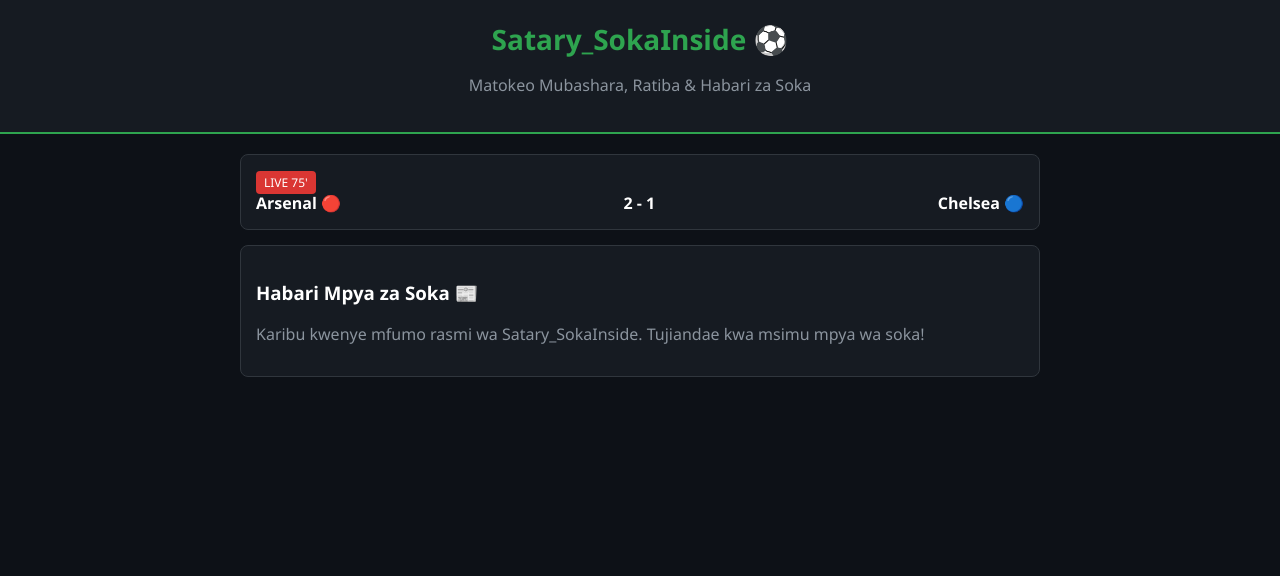
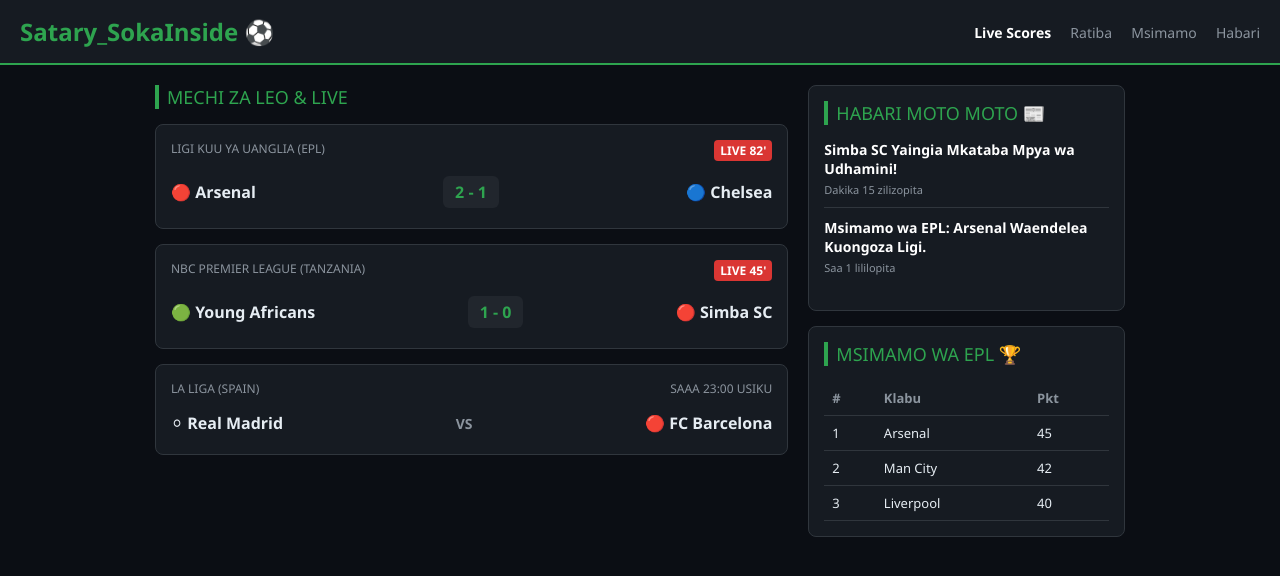
Before and after one commit to SatarySokaInside/Satary_SokaInside, a plain HTML site: page index.html in a window 1280 px wide. Drawn offline with Linux system fonts and the light colour scheme.

Commit message:
Update index.html

```diff
--- a/index.html
+++ b/index.html
@@ -3,76 +3,131 @@
 <head>
     <meta charset="UTF-8">
     <meta name="viewport" content="width=device-width, initial-scale=1.0">
-    <title>Satary_SokaInside - Live Scores & News</title>
+    <title>Satary_SokaInside - Live Sports & News</title>
     <style>
-        body {
-            background-color: #0d1117;
-            color: #ffffff;
-            font-family: 'Segoe UI', Tahoma, Geneva, Verdana, sans-serif;
-            margin: 0;
-            padding: 0;
-        }
-        header {
-            background-color: #161b22;
-            padding: 20px;
-            text-align: center;
-            border-bottom: 2px solid #2ea44f;
-        }
-        h1 {
-            color: #2ea44f;
-            margin: 0;
-            font-size: 28px;
-        }
-        p {
-            color: #8b949e;
-        }
-        .container {
-            padding: 20px;
-            max-width: 800px;
-            margin: 0 auto;
-        }
-        .card {
-            background-color: #161b22;
-            border: 1px solid #30363d;
-            border-radius: 8px;
-            padding: 15px;
-            margin-bottom: 15px;
-        }
-        .match {
-            display: flex;
-            justify-content: space-between;
-            align-items: center;
-            font-weight: bold;
-        }
-        .live-tag {
-            background-color: #da3633;
-            color: white;
-            padding: 3px 8px;
-            border-radius: 4px;
-            font-size: 12px;
-        }
+        * { box-sizing: border-box; margin: 0; padding: 0; font-family: 'Segoe UI', Tahoma, Geneva, Verdana, sans-serif; }
+        body { background-color: #0b0e14; color: #e6edf3; }
+
+        /* Header & Nav */
+        header { background-color: #161b22; padding: 15px 20px; border-bottom: 2px solid #2ea44f; display: flex; justify-content: space-between; align-items: center; }
+        .logo { font-size: 24px; font-weight: bold; color: #2ea44f; }
+        nav a { color: #8b949e; margin-left: 15px; text-decoration: none; font-size: 14px; }
+        nav a.active, nav a:hover { color: #ffffff; font-weight: bold; }
+
+        /* Main Container */
+        .container { max-width: 1000px; margin: 20px auto; padding: 0 15px; display: grid; grid-template-columns: 2fr 1fr; gap: 20px; }
+
+        /* Section Titles */
+        .section-title { font-size: 18px; color: #2ea44f; margin-bottom: 15px; border-left: 4px solid #2ea44f; padding-left: 8px; }
+
+        /* Cards */
+        .card { background-color: #161b22; border: 1px solid #30363d; border-radius: 8px; padding: 15px; margin-bottom: 15px; }
+
+        /* Matches */
+        .match-card { display: flex; flex-direction: column; gap: 10px; }
+        .match-header { display: flex; justify-content: space-between; font-size: 12px; color: #8b949e; }
+        .live-badge { background-color: #da3633; color: white; padding: 2px 6px; border-radius: 4px; font-weight: bold; animation: blink 1s infinite; }
+
+        .teams { display: flex; justify-content: space-between; align-items: center; font-size: 16px; font-weight: bold; margin: 5px 0; }
+        .score { background-color: #21262d; padding: 5px 12px; border-radius: 6px; color: #2ea44f; }
+
+        /* News Section */
+        .news-item { border-bottom: 1px solid #30363d; padding-bottom: 10px; margin-bottom: 10px; }
+        .news-item:last-child { border-bottom: none; }
+        .news-title { font-size: 14px; font-weight: bold; color: #ffffff; text-decoration: none; }
+        .news-time { font-size: 11px; color: #8b949e; margin-top: 4px; }
+
+        /* Standing Table */
+        table { width: 100%; border-collapse: collapse; font-size: 13px; text-align: left; }
+        th, td { padding: 8px; border-bottom: 1px solid #30363d; }
+        th { color: #8b949e; }
+
+        @keyframes blink { 50% { opacity: 0.5; } }
+        @media (max-width: 768px) { .container { grid-template-columns: 1fr; } }
     </style>
 </head>
 <body>
 
     <header>
-        <h1>Satary_SokaInside ⚽</h1>
-        <p>Matokeo Mubashara, Ratiba & Habari za Soka</p>
+        <div class="logo">Satary_SokaInside ⚽</div>
+        <nav>
+            <a href="#" class="active">Live Scores</a>
+            <a href="#">Ratiba</a>
+            <a href="#">Msimamo</a>
+            <a href="#">Habari</a>
+        </nav>
     </header>
 
     <div class="container">
-        <div class="card">
-            <span class="live-tag">LIVE 75'</span>
-            <div class="match">
-                <span>Arsenal 🔴</span>
-                <span>2 - 1</span>
-                <span>Chelsea 🔵</span>
+        <!-- Main Content (Matches) -->
+        <div>
+            <div class="section-title">MECHI ZA LEO & LIVE</div>
+
+            <!-- Match 1 -->
+            <div class="card match-card">
+                <div class="match-header">
+                    <span>LIGI KUU YA UANGLIA (EPL)</span>
+                    <span class="live-badge">LIVE 82'</span>
+                </div>
+                <div class="teams">
+                    <span>🔴 Arsenal</span>
+                    <span class="score">2 - 1</span>
+                    <span>🔵 Chelsea</span>
+                </div>
+            </div>
+
+            <!-- Match 2 -->
+            <div class="card match-card">
+                <div class="match-header">
+                    <span>NBC PREMIER LEAGUE (TANZANIA)</span>
+                    <span class="live-badge">LIVE 45'</span>
+                </div>
+                <div class="teams">
+                    <span>🟢 Young Africans</span>
+                    <span class="score">1 - 0</span>
+                    <span>🔴 Simba SC</span>
+                </div>
+            </div>
+
+            <!-- Match 3 (Upcoming) -->
+            <div class="card match-card">
+                <div class="match-header">
+                    <span>LA LIGA (SPAIN)</span>
+                    <span style="color: #8b949e;">SAAA 23:00 USIKU</span>
+                </div>
+                <div class="teams">
+                    <span>⚪ Real Madrid</span>
+                    <span style="font-size: 14px; color: #8b949e;">VS</span>
+                    <span>🔴 FC Barcelona</span>
+                </div>
             </div>
         </div>
 
-        <div class="card">
-            <h3>Habari Mpya za Soka 📰</h3>
-            <p>Karibu kwenye mfumo rasmi wa Satary_SokaInside. Tujiandae kwa msimu mpya wa soka!</p>
+        <!-- Sidebar (News & Standings) -->
+        <div>
+            <!-- Habari Card -->
+            <div class="card">
+                <div class="section-title">HABARI MOTO MOTO 📰</div>
+                <div class="news-item">
+                    <div class="news-title">Simba SC Yaingia Mkataba Mpya wa Udhamini!</div>
+                    <div class="news-time">Dakika 15 zilizopita</div>
+                </div>
+                <div class="news-item">
+                    <div class="news-title">Msimamo wa EPL: Arsenal Waendelea Kuongoza Ligi.</div>
+                    <div class="news-time">Saa 1 lililopita</div>
+                </div>
+            </div>
+
+            <!-- Msimamo Card -->
+            <div class="card">
+                <div class="section-title">MSIMAMO WA EPL 🏆</div>
+                <table>
+                    <tr><th>#</th><th>Klabu</th><th>Pkt</th></tr>
+                    <tr><td>1</td><td>Arsenal</td><td>45</td></tr>
+                    <tr><td>2</td><td>Man City</td><td>42</td></tr>
+                    <tr><td>3</td><td>Liverpool</td><td>40</td></tr>
+                </table>
+            </div>
         </div>
     </div>
 
```
